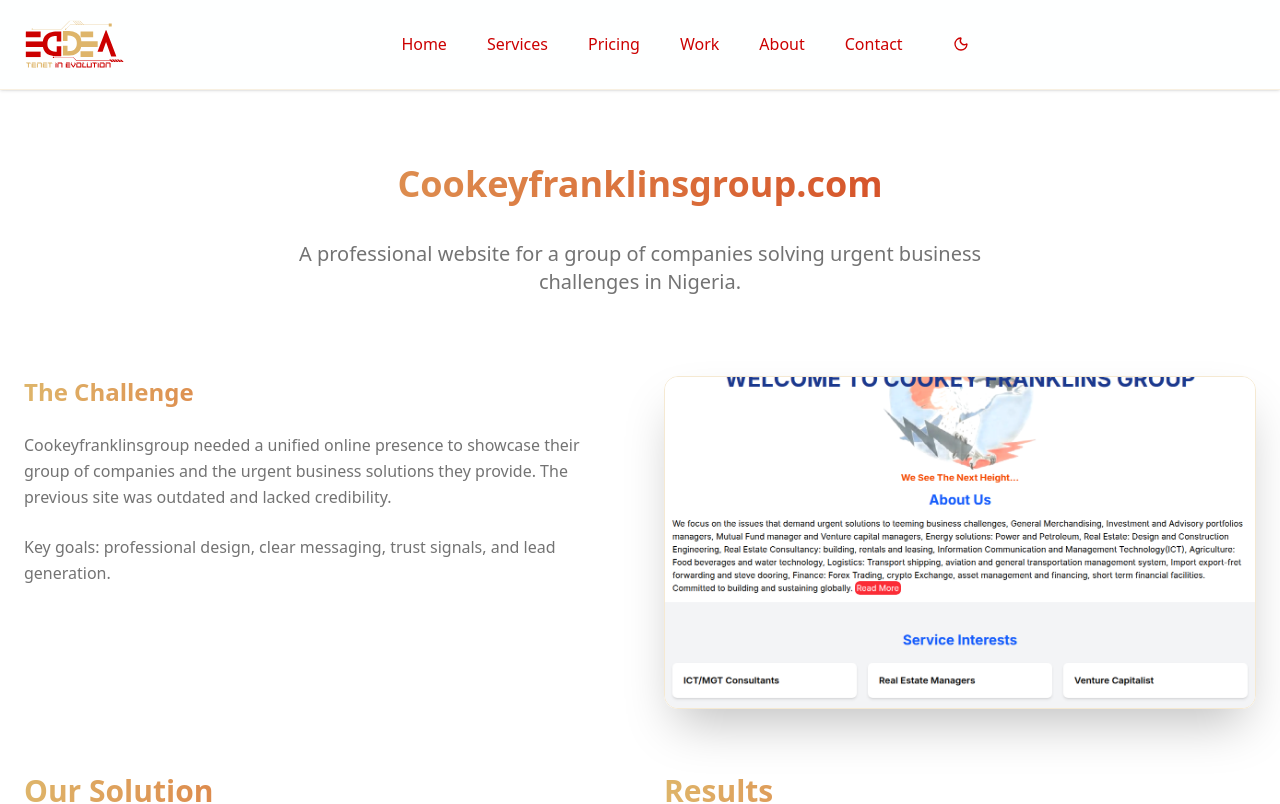
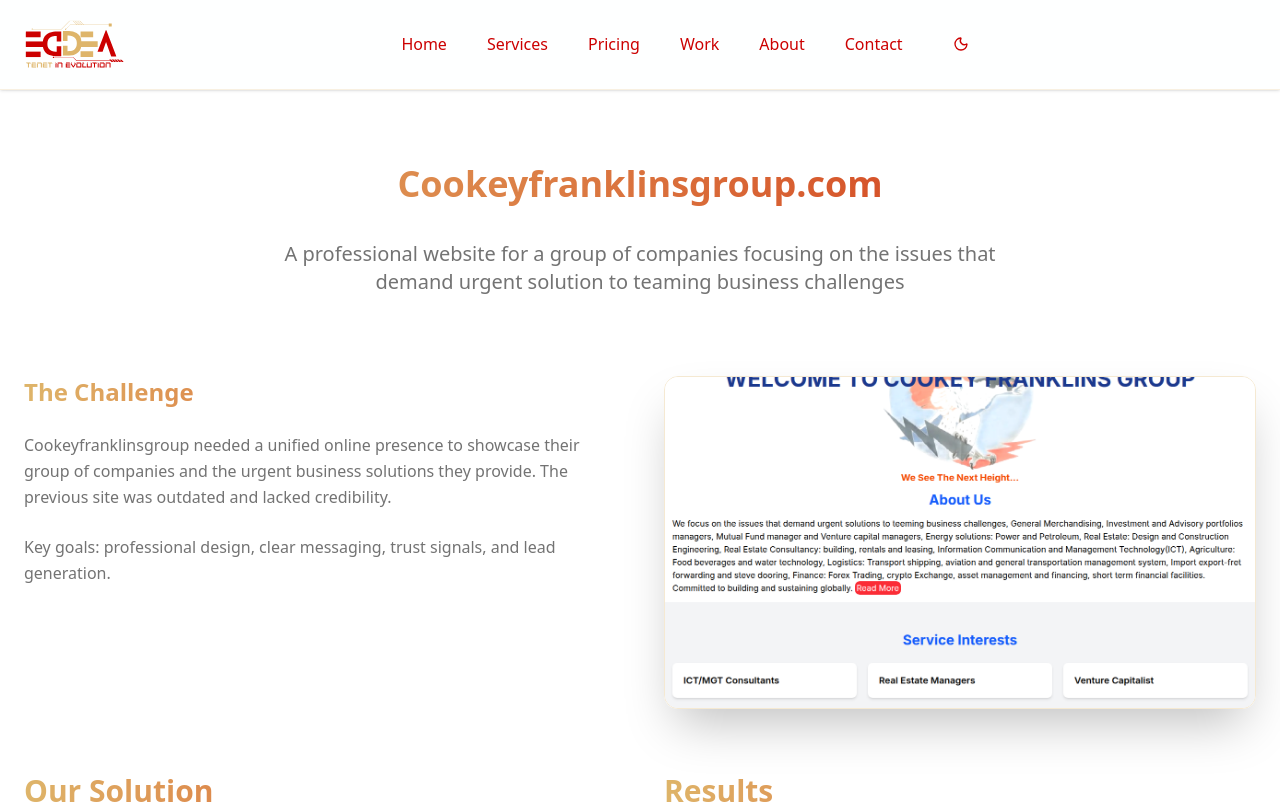
Before and after one commit to Eddevel/eddea, a Next.js app: page /work/cookeyfranklinsgroup in a window 1280 px wide. Shown: the top 804 px of the page. Built offline with nearby package versions, Linux system fonts and the light colour scheme.

Commit message:
update now

```diff
--- a/app/layout.tsx
+++ b/app/layout.tsx
@@ -14,11 +14,11 @@
   keywords: "web development, full-stack, Next.js, Lagos, Nigeria, Lekki, React.js, Mobile Development",
   openGraph: {
     title: "Eddea",
-    description: "One studio. Zero compromises.",
+    description: "Software Development Studio Tenet in Evolution",
     url: "https://eddea.org",
     siteName: "Eddea",
     type: "website",
-    images: "/assets/og.png",
+    images: "/assets/eddea-logo.png",
   },
 }
 
--- a/components/animations/Preloader.tsx
+++ b/components/animations/Preloader.tsx
@@ -33,7 +33,7 @@
   return (
     <div className="preloader fixed inset-0 z-50 flex items-center justify-center bg-background">
       <div className="preloader-text opacity-0 translate-y-10 text-4xl font-bold text-primary">
-                    <Image src="/assets/4.svg" loading="eager" alt="" width={100} height={50} className="" />
+                    <Image src="/assets/4.svg" loading="eager" alt="" width={200} height={50} className="" />
 
       </div>
     </div>
--- a/components/sections/case-studies/CookeyCaseStudy.tsx
+++ b/components/sections/case-studies/CookeyCaseStudy.tsx
@@ -19,7 +19,7 @@
           Cookeyfranklinsgroup.com
         </h1>
         <p className="text-lg sm:text-xl text-muted-foreground max-w-3xl mx-auto">
-          A professional website for a group of companies solving urgent business challenges in Nigeria.
+          A professional website for a group of companies focusing on the issues that demand urgent solution to teaming business challenges
         </p>
       </motion.div>
 
```
